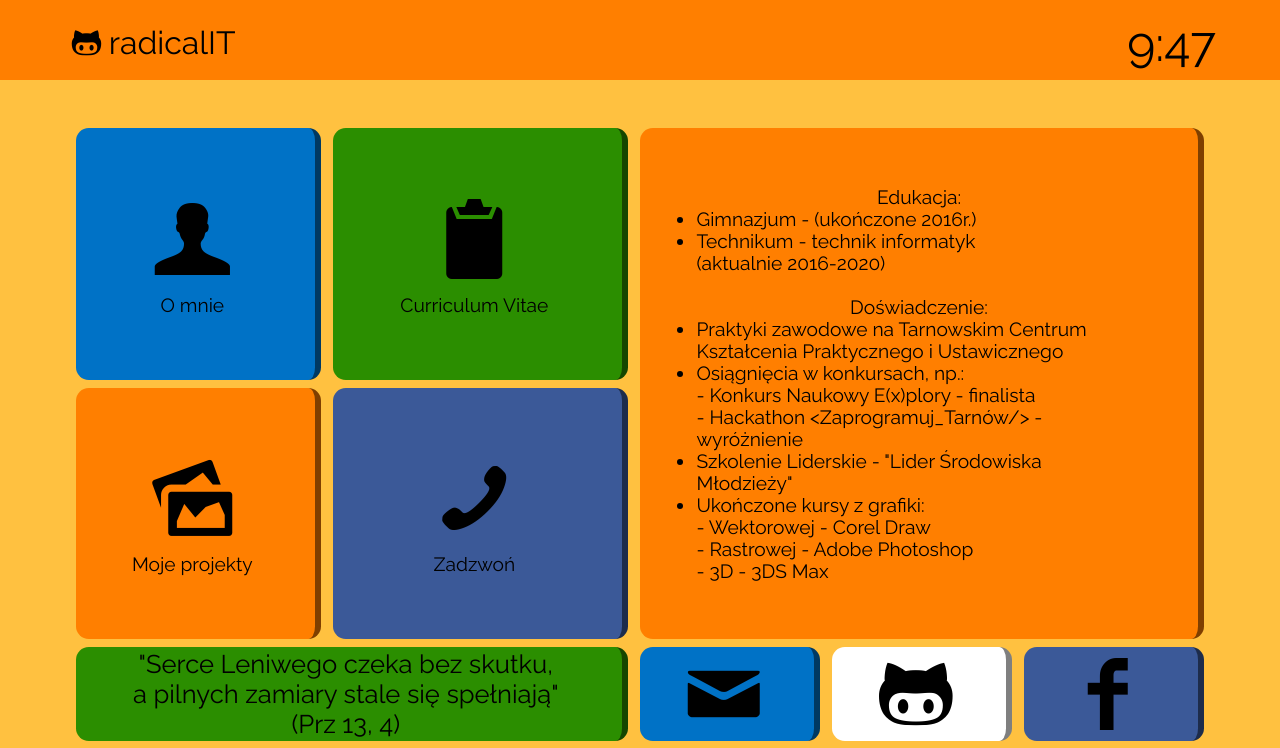
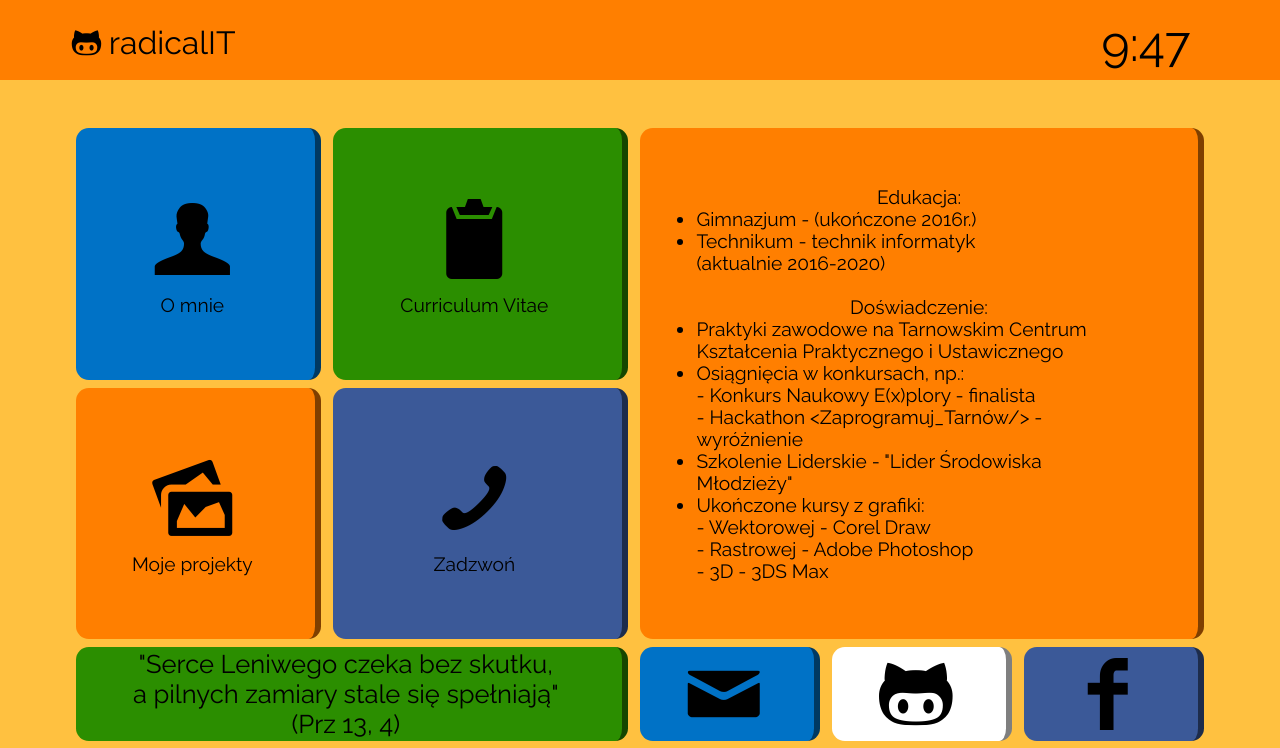
Before and after one commit to radicalIT/radicalIT.github.io, a PHP site: page /cv.html in a window 1280 px wide. Shown: the top 748 px of the page. Run offline with PHP 8.4, Linux system fonts and the light colour scheme.

Commit message:
Update style.css

```diff
--- a/style.css
+++ b/style.css
@@ -65,7 +65,7 @@ body
     left: 0;
     top: 0;
     font-size: 6vh;
-    width: 90vw;
+    width: 88vw;
 }
 
 table
```
